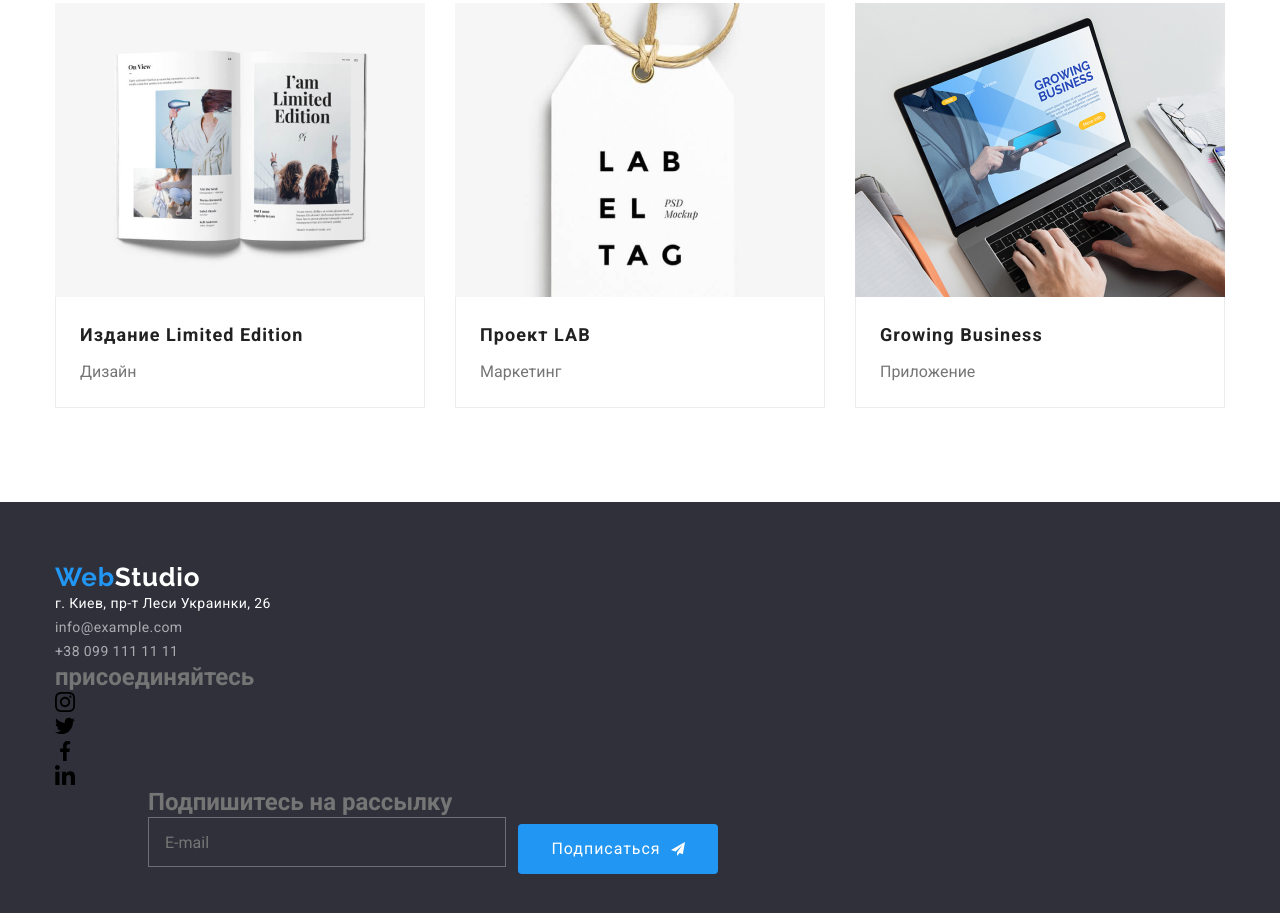
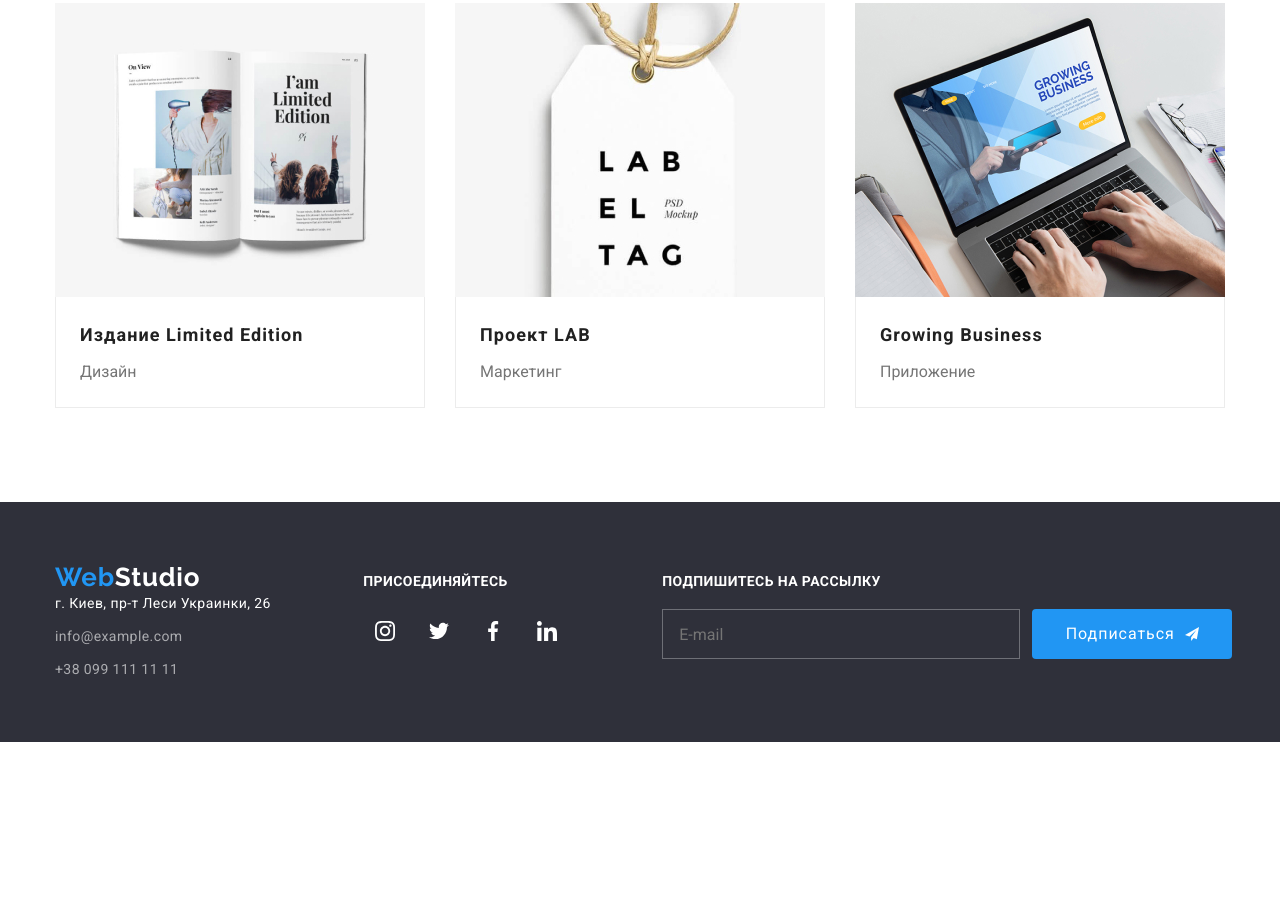
Before and after one commit to Andriy25031984/goit-markup-hw-07, a plain HTML site: page portfolio.html in a window 1280 px wide. Shown: the part 1131-2044 px from the top of the page. After the commit the page ends 1873 px from the top, so only its background shows below. Drawn offline with nearby package versions, Linux system fonts and the light colour scheme; files that its build step writes are made by us from their sources.

Commit message:
дз7 майже фініш

```diff
--- a/portfolio.html
+++ b/portfolio.html
@@ -239,43 +239,43 @@
         </section>
     </main>
 <footer class="bottom">
-        <div class="container bottom-tumb">
+    <div class="container bottom__tumb">
         <div class="adress">
             <a class="logo" href=""><span class="logo__part">Web</span>Studio</a>
             <address>
-                    <ul class="botom-list">
-                        <li class="bottom-item">
+                <ul class="botom__list">
+                    <li class="bottom__item">
                         <a class="address-link" href="">г. Киев, пр-т Леси Украинки, 26</a>
                     </li>
-                        <li class="bottom-item">
+                    <li class="bottom__item">
                         <a class="mail" href="mailo:info@example.com">info@example.com</a>
                     </li>
-                        <li class="bottom-item">
+                    <li class="bottom__item">
                         <a class="tel" href="tel:+380991111111">+38 099 111 11 11</a>
                     </li>
                 </ul>
             </address>
         </div>
         <div class="social">
-                <h2 class="bottom-title">присоединяйтесь</h2>
-                <ul class="bottom-list">
+            <h2 class="bottom__title">присоединяйтесь</h2>
+            <ul class="netvorks">
                 <li class="netvorks__item">
-                        <a class="netvorks__link--grey" href=""><svg width="20" height="20">
+                    <a class="netvorks__link" href=""><svg class="bottom-netvorks" width="20" height="20">
                             <use href="images/icons.svg#icon-instagram"></use>
                         </svg></a>
                 </li>
                 <li class="netvorks__item">
-                        <a class="netvorks__link--grey" href=""><svg width="20" height="20">
+                    <a class="netvorks__link" href=""><svg class="bottom-netvorks" width="20" height="20">
                             <use href="images/icons.svg#icon-twitter"></use>
                         </svg></a>
                 </li>
                 <li class="netvorks__item">
-                        <a class="netvorks__link--grey" href=""><svg width="20" height="20">
+                    <a class="netvorks__link" href=""><svg class="bottom-netvorks__bottom" width="20" height="20">
                             <use href="images/icons.svg#icon-facebook"></use>
                         </svg></a>
                 </li>
                 <li class="netvorks__item">
-                        <a class="netvorks__link--grey" href=""><svg width="20" height="20">
+                    <a class="netvorks__link" href=""><svg class="bottom-netvorks" width="20" height="20">
                             <use href="images/icons.svg#icon-linkedin"></use>
                         </svg></a>
                 </li>
@@ -283,9 +283,9 @@
         </div>
         <div class="subscribe">
             <form class="form-bottom">
-                    <h2 class="bottom-title"> Подпишитесь на рассылку</h2>
+                <h2 class="bottom__title"> Подпишитесь на рассылку</h2>
                 <label for="signature" class="bottom-label"></label>
-                    <input class="box" type="email" id="signature" name="subscribe" placeholder="E-mail">
+                <input class="box" type="email" name="subscribe" id="signature" placeholder="E-mail">
                 <button class="button-subscribe" type="submit">Подписаться
                     <svg class="icon-subscribe" width="24" height="24">
                         <use href="images/icons.svg#icon-icon-send"></use>
--- a/sass/components/_client.scss
+++ b/sass/components/_client.scss
@@ -7,7 +7,7 @@
   line-height: 1.16;
   text-align: center;
 }
-.client__item{
+.client{
   display: flex;
 }
 .client__item{
@@ -29,7 +29,7 @@
 
 transition:fill 250ms cubic-bezier(0.4, 0, 0.2, 1) ;
 }
-.client__link:hover,.link-client:focus{
+.client__link:hover,.client__link:focus{
   border-color: $accent-color;
   transition: border-color 250ms cubic-bezier(0.4, 0, 0.2, 1);
    fill: $accent-color;
--- a/sass/components/_hero.scss
+++ b/sass/components/_hero.scss
@@ -33,3 +33,16 @@ display: flex;
   font-size: 16px;
   line-height: 1.87;
 }
+.overlay{
+ background-image:linear-gradient(to right,
+   rgba(47, 48, 58, 0.4),
+   rgba(47, 48, 58, 0.4)),
+ url("../images/Img\(1\)\(1\).jpg");
+  background-repeat: no-repeat;
+  background-size: cover;
+  background-position: center;
+  min-height: 600px;
+  max-width: 1600px;
+  margin-left: auto;
+  margin-right: auto;
+}
--- a/sass/components/_modal.scss
+++ b/sass/components/_modal.scss
@@ -173,17 +173,3 @@ color: $white-color;
  margin-left: auto;
  margin-right: auto;
 }
-.overlay{
- background-image:linear-gradient(to right,
-   rgba(47, 48, 58, 0.4),
-   rgba(47, 48, 58, 0.4)),
- url(../images/Img\(1\)\(1\).jpg);
-  background-repeat: no-repeat;
-  background-size: cover;
-  background-position: center;
-  min-height: 600px;
-  max-width: 1600px;
-  margin-left: auto;
-  margin-right: auto;
-
-}
--- a/sass/components/_netvorks.scss
+++ b/sass/components/_netvorks.scss
@@ -29,8 +29,8 @@
  background-color:$accent-color;
  fill: $white-color;
 }
-.netvorks__link--grey{
-    background-color:rgba(255, 255, 255, 0.1);
+.netvorks__icon{
+    fill:rgba(255, 255, 255, 0.1);
     border-radius: 50%;
 }
 .social{
--- a/sass/main.scss
+++ b/sass/main.scss
@@ -12,3 +12,5 @@
 @import"./components/team";
 @import"./components/bottom";
 @import"./components/portfolio";
+@import"./components/netvorks";
+@import"./components/client";
```
Also changed, not shown: index.html (+7 -7 lines), css/main.css (added), css/main.min.css (added), 2 other files. Lines whose indentation alone changed are shown as unchanged.
